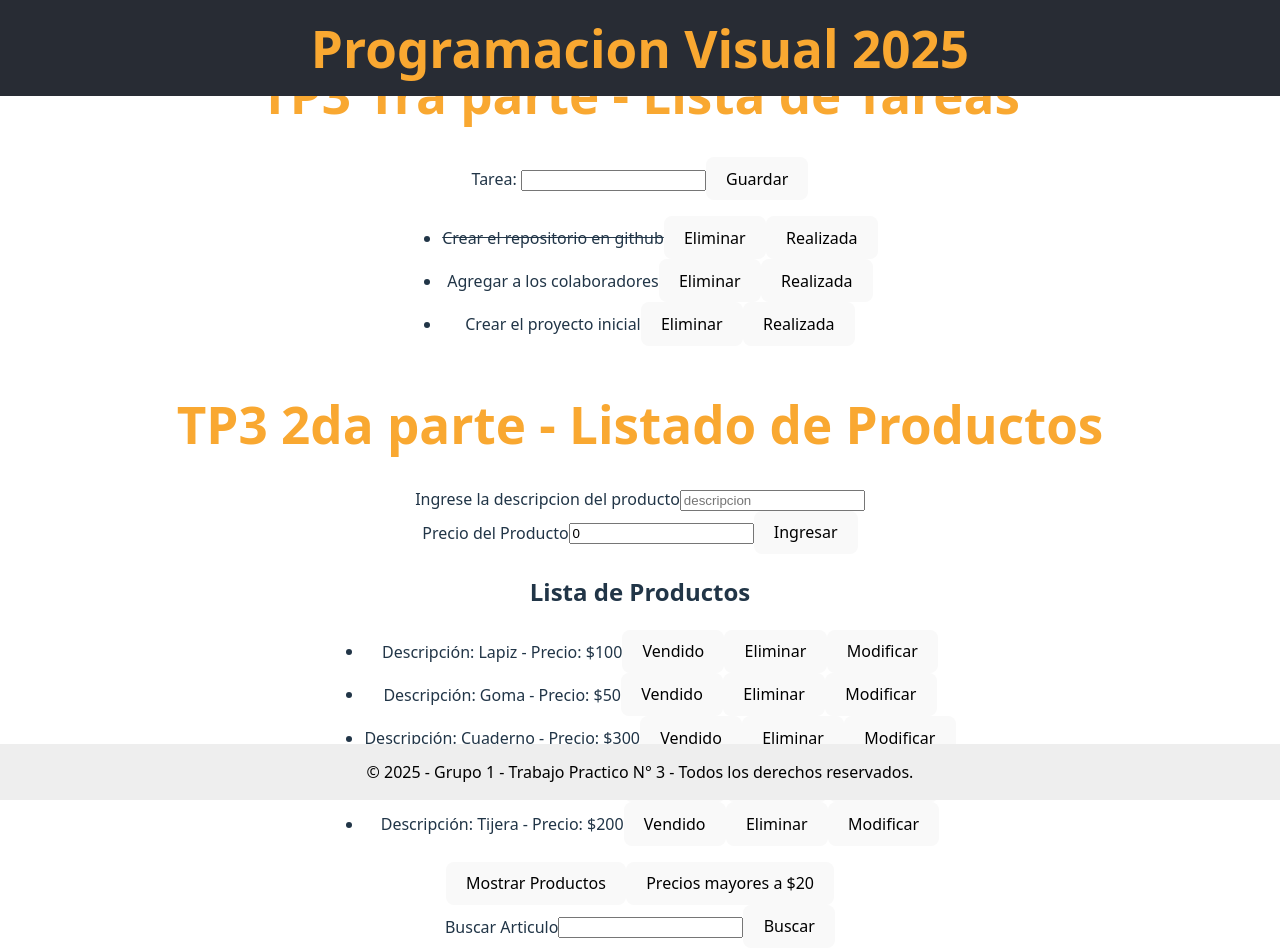
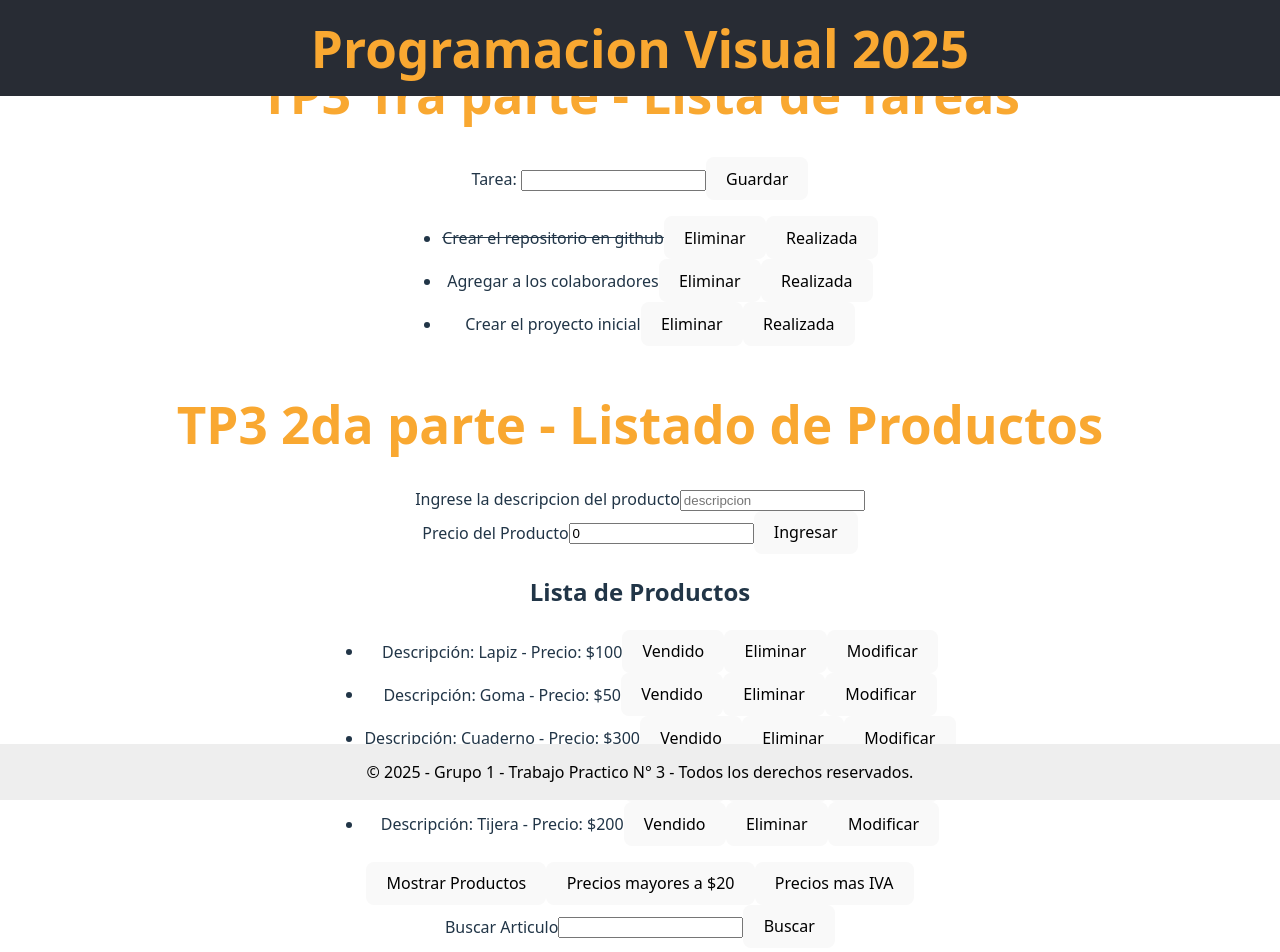
Before and after one commit to Franco46-ochoa/pv_tp3_grupo1, a React (Vite) app: page / in a window 1280 px wide. Shown: the top 952 px of the page. Built offline with nearby package versions, Linux system fonts and the light colour scheme.

Commit message:
Agregado crear nuevo array con precios con IVA incluido

```diff
--- a/src/Componentes/TaskList.jsx
+++ b/src/Componentes/TaskList.jsx
@@ -39,6 +39,28 @@ function TaskList({ Productos, setProductos }) {
     });
   };
 
+  const preciosMasIVA = () => {
+    const productosConIVA = Productos.map((producto) => {
+      return {
+        ...producto,
+        precioConIVA: producto.precio * 1.21,
+      };
+    });
+    console.log('\n3- Productos con IVA incluido (21%):');
+    productosConIVA.forEach((producto) => {
+      console.log(
+        `Producto: ${
+          producto.descripcion
+        } - Precio:$${producto.precioConIVA.toFixed(2)}`,
+      );
+    });
+  };
+
+
+
+
+
+
   return (
     <div>
       <h2>Lista de Productos</h2>
@@ -54,6 +76,7 @@ function TaskList({ Productos, setProductos }) {
       </ul>
       <button onClick={() => mostrarProductos()}>Mostrar Productos</button>
       <button onClick={() => mayoresA20()}>Precios mayores a $20</button>
+      <button onClick={() => preciosMasIVA()}>Precios mas IVA</button>
     </div>
   );
 }
```
